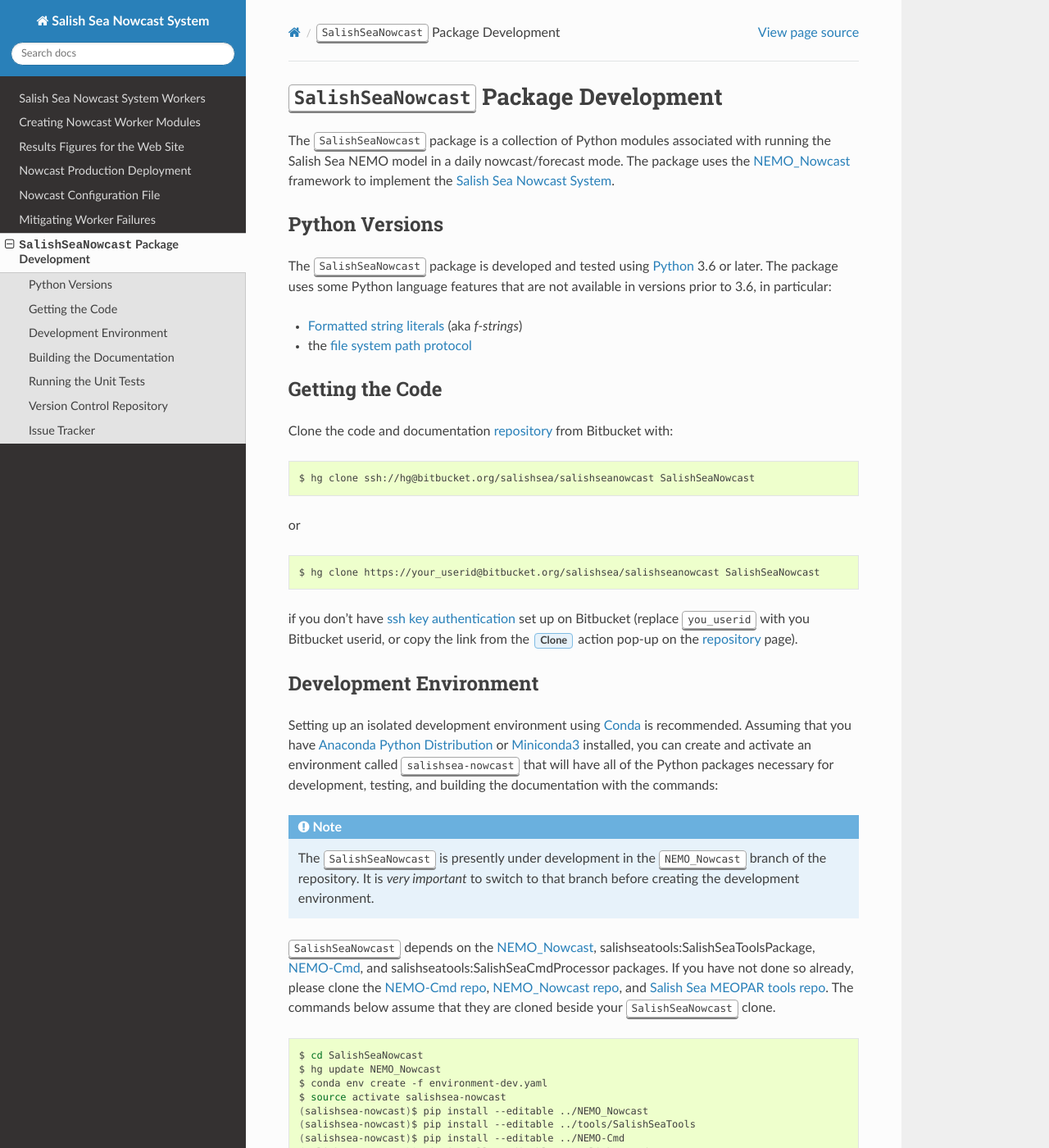
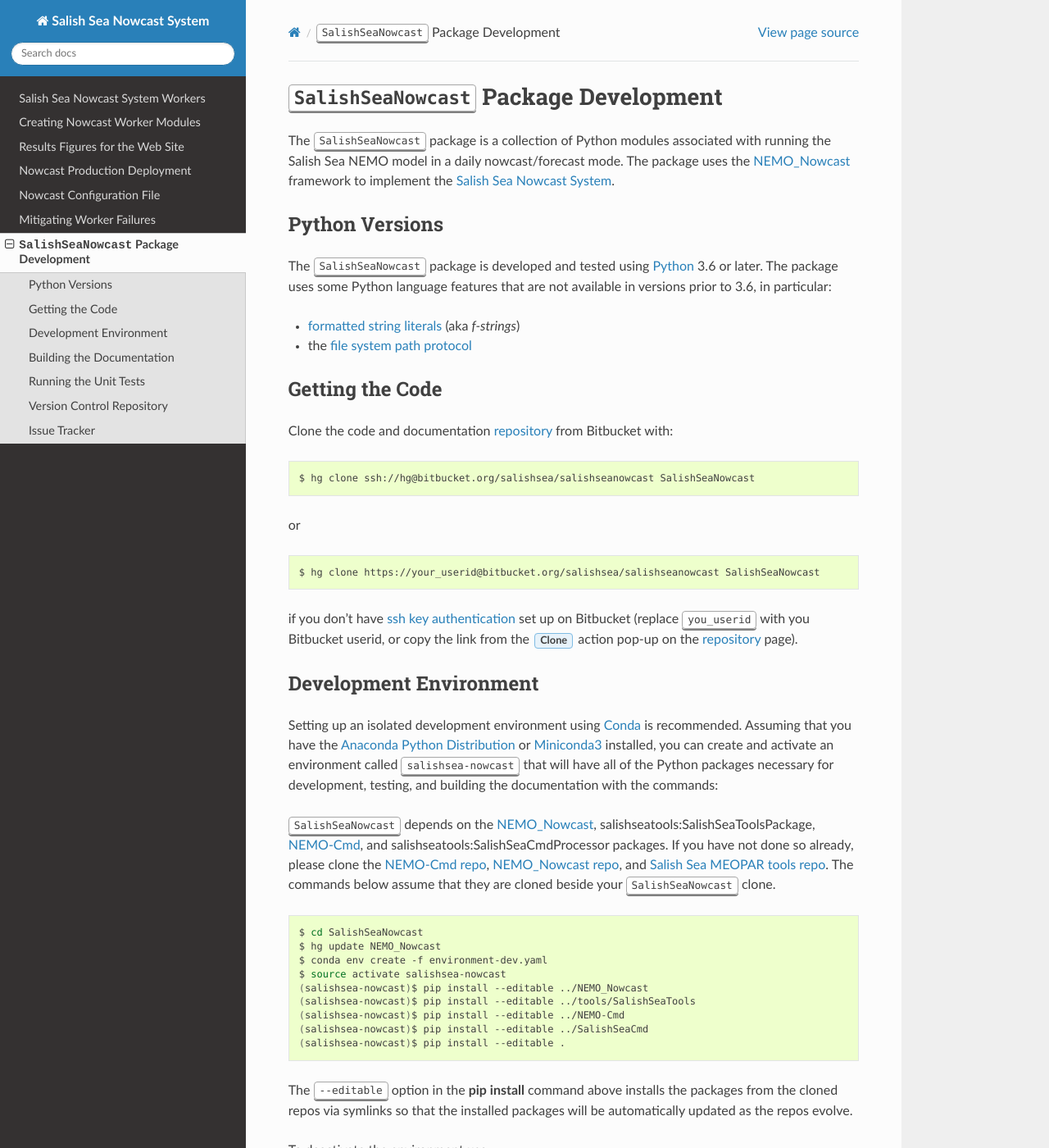
Before and after one commit to SalishSeaCast/SalishSeaNowcast, a Sphinx documentation site: the page built from docs/pkg_development.rst, in a window 1280 px wide and 1400 px high. Shown: the whole window at 82% size. Built offline with Sphinx 7.4.7 and the Read the Docs theme 2.0.0, drawn with Linux system fonts in a browser that asks for light colours; the version number could not be read and is left out.

Commit message:
Delete outdated docs note about developing in NEMO_Nowcast branch.

```diff
--- a/docs/pkg_development.rst
+++ b/docs/pkg_development.rst
@@ -35,12 +35,12 @@
 The package uses some Python language features that are not available in versions prior to 3.6,
 in particular:
 
-* `Formatted string literals`_
+* `formatted string literals`_
   (aka *f-strings*)
 * the `file system path protocol`_
 
 .. _Python: https://www.python.org/
-.. _Formatted string literals: https://docs.python.org/3/reference/lexical_analysis.html#f-strings
+.. _formatted string literals: https://docs.python.org/3/reference/lexical_analysis.html#f-strings
 .. _file system path protocol: https://docs.python.org/3/whatsnew/3.6.html#whatsnew36-pep519
 
 
@@ -84,10 +84,6 @@
 .. _Conda: http://conda.pydata.org/docs/
 .. _Anaconda Python Distribution: https://www.continuum.io/downloads
 .. _Miniconda3: http://conda.pydata.org/docs/install/quick.html
-
-.. note::
-    The :kbd:`SalishSeaNowcast` is presently under development in the :kbd:`NEMO_Nowcast` branch of the repository.
-    It is *very important* to switch to that branch before creating the development environment.
 
 :kbd:`SalishSeaNowcast` depends on the `NEMO_Nowcast`_,
 :ref:`salishseatools:SalishSeaToolsPackage`,
```
Also changed, not shown: other parts of docs/pkg_development.rst (+1 -1 lines).
